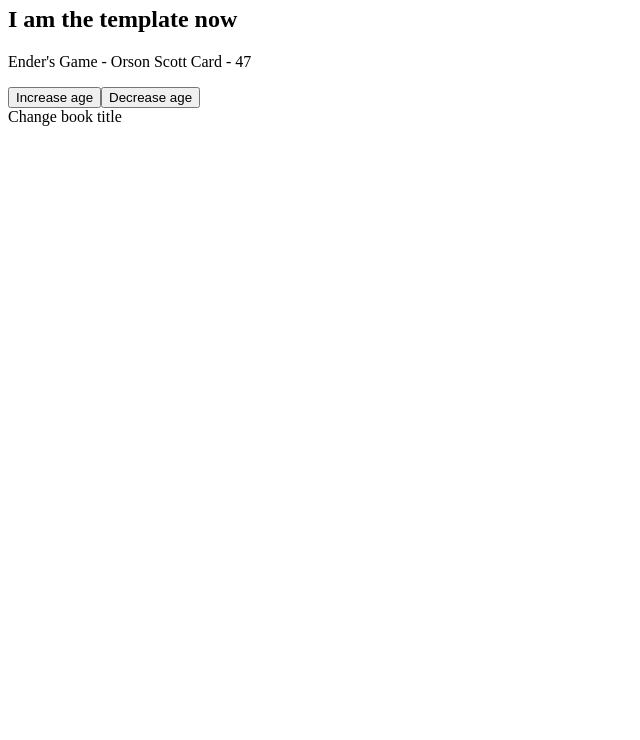
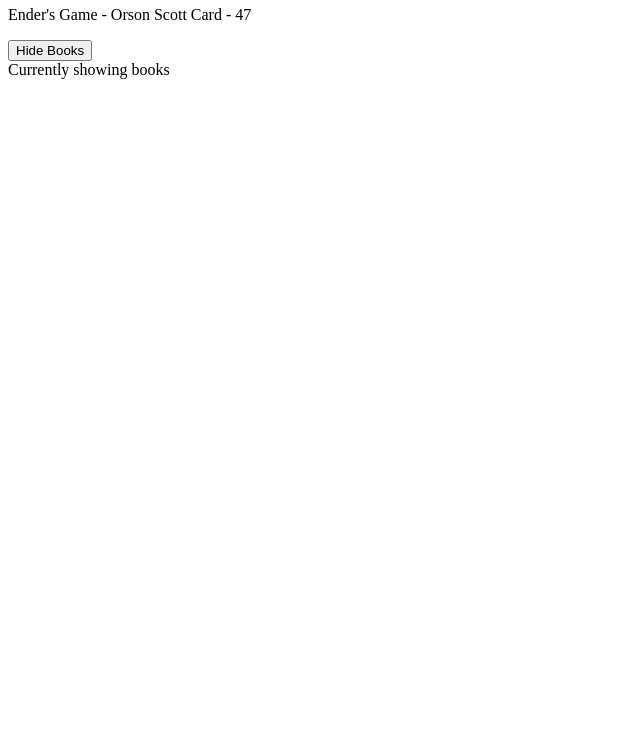
Before and after one commit to 452773/vue3-playground, a plain HTML site: page index.html in a window 1280 px wide. Shown: the part 60-800 px from the top of the page, without its empty margins (0-640 px from the left). Drawn offline with nearby package versions, Linux system fonts and the light colour scheme.

Commit message:
conditional rendering

```diff
--- a/app.js
+++ b/app.js
@@ -2,15 +2,15 @@ const app = Vue.createApp({
     // template: "<h2>I am the template</h2>"
     data() {
         return {
+            showBooks: true,
             title: 'Ender\'s Game',
             author: 'Orson Scott Card',
             age: 47,
         }
     },
     methods: {
-        changeTitle(title) {
-            // this.title = 'Words of Radiance'
-            this.title = title
+        toggleShowBooks() {
+            this.showBooks = !this.showBooks
         }
     }
 })
--- a/index.html
+++ b/index.html
@@ -9,11 +9,16 @@
     <h1>Hello Vue3</h1>
 
     <div id="app">
-        <h2>I am the template now</h2>
-        <p>{{title}} - {{author}} - {{age}}</p>
-        <button @click="age++">Increase age</button>
-        <button @click="age--">Decrease age</button>
-        <div @click="changeTitle('Oathbringer')">Change book title</div>
+        <div v-if="showBooks">
+            <p>{{title}} - {{author}} - {{age}}</p>
+        </div>
+
+        <button @click="toggleShowBooks">
+            <span v-if="showBooks">Hide Books</span>
+            <span v-else>Show Books</span>
+        </button>
+
+        <div v-show="showBooks">Currently showing books</div>
     </div>
 
     <script src="app.js"></script>
```
